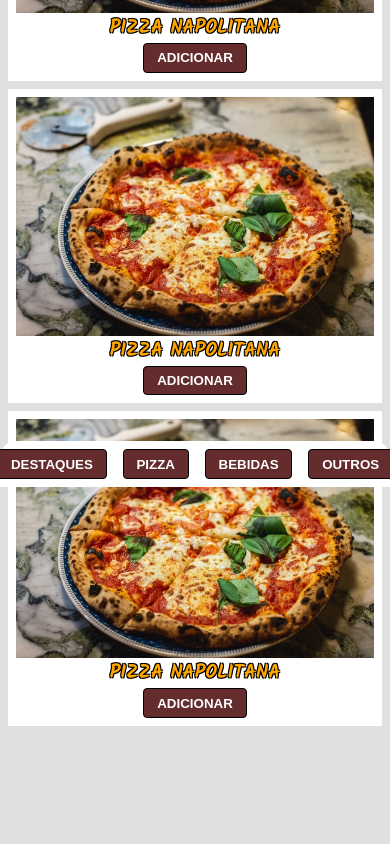
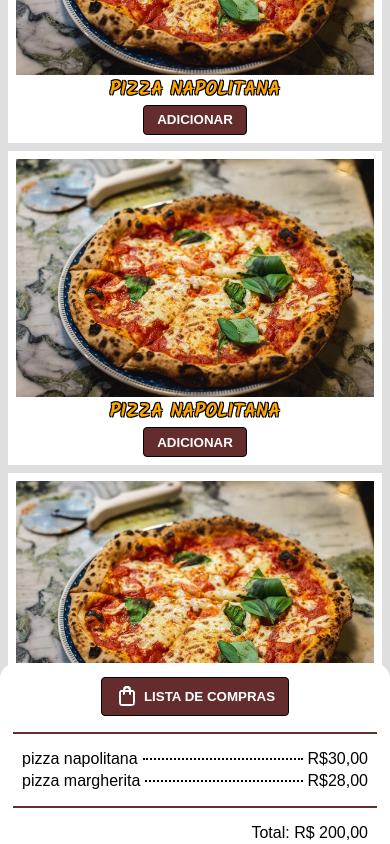
Before and after one commit to BirdMelo/menu-online, a plain HTML site: page index.html in a window 390 px wide. Shown: the part 357-1201 px from the top of the page. Before the commit the page ends 1139 px from the top, so only its background shows below. Drawn offline with Linux system fonts and the light colour scheme.

Commit message:
lista de compras adicionada, remodelagem do mobile

```diff
--- a/Style/footer.css
+++ b/Style/footer.css
@@ -1,8 +1,61 @@
 footer {
     position:fixed;
-    inset: auto auto 0 0;
+    top: 1020px;
     background-color: var(--bg-box-color);
     width: 100%;
-    padding: 0.5rem 0;
-    border-radius: 16px 16px 0 0;
+    height: 80%;
+    padding: 14px 22px;
+    border-radius: 16px;
+    transition: top 0.5s ease;
 }
+footer.expanded {
+    top: 160px;
+}
+
+#navbar_footer {
+    display: flex;
+    flex-direction: column;
+    align-items: center;
+}
+.footer_slash {
+    width: 105%;
+    border: none;
+    background-color: var(--highlight-color);
+    height: 2px;
+}
+#shopping_bag {
+    display: flex;
+    flex-direction: column;
+    width: 100%;
+    gap: 4px;
+    max-height: 650px;
+    overflow-y: auto;
+}
+#shopping_bag li{
+    display: grid;
+    grid-template-columns: auto 1fr auto;
+    align-items: center;
+    column-gap: 5px;
+}
+.item_name {
+    grid-column: 1;
+}
+.item_price {
+    grid-column: 3;
+}
+.item_dots {
+    grid-column: 2;
+    border: none;
+    border-bottom: 2px dotted var(--borders-color); /* Cria a linha de bolinhas */
+    height: 1px;
+    width: 100%;
+
+}
+
+#total_price {
+    align-self: end;
+}
+#finish_order {
+    position: absolute;
+    inset: auto auto 15px auto;
+}
--- a/Style/main.css
+++ b/Style/main.css
@@ -5,13 +5,13 @@ main {
     gap: 1rem;
 }
 #navbar_main {
-    display: none;
+    display: flex;
 }
 main h2 {
     font-family: var(--logo-font);
     text-align: center;
     font-weight: 600;
-    color: var(--bg-button-color);
+    color: var(--highlight-color);
     font-size: 2rem;
     text-shadow:
     -1px -1px 0 #000,
@@ -41,7 +41,7 @@ main ul li img {
 #dish_name {
     font-family: var(--logo-font);
     text-transform: uppercase;
-    color: var(--hightlight-text-color);
+    color: var(--highlight-text-color);
     font-weight: 700;
     font-size: 1.2rem;
     text-shadow:
--- a/Style/style.css
+++ b/Style/style.css
@@ -10,8 +10,8 @@
     --bg-body-color: #dfdfdf;
     --bg-box-color: white;
     --borders-color: black;
-    --hightlight-text-color: orange;
-    --bg-button-color: #642c2c;
+    --highlight-color: #642c2c;
+    --highlight-text-color: orange;
 }
 *{
     margin: 0;
@@ -22,7 +22,7 @@
 body {
     font-family: var(--standart-font);
     background-color: var(--bg-body-color);
-    margin: 3rem 0;
+    margin: 4rem 0 3rem 0;
 }
 button {
     padding: 0.4rem 0.8rem;
@@ -30,8 +30,11 @@ button {
     border-radius: 4px;
     font-weight: 600;
     color: var(--bg-box-color);
-    background-color: var(--bg-button-color);
+    background-color: var(--highlight-color);
     text-transform: uppercase;
+    display: flex;
+    align-items: center;
+    gap: 5px;
 }
 .nav_buttons {
     display: flex;
--- a/index.html
+++ b/index.html
@@ -6,6 +6,7 @@
     <title>Menu Online</title>
     <link rel="icon" href="./img/pizza-icon.png">
     <link rel="stylesheet" href="./Style/style.css">
+    <script src="./script/script.js" type="module" defer></script>
 </head>
 <body>
     <header>
@@ -45,10 +46,24 @@
     </aside>
     <footer>
         <nav class="nav_buttons" id="navbar_footer">
-            <button id="pizzas">destaques</button>
-            <button id="pizzas">pizza</button>
-            <button id="beverages">bebidas</button>
-            <button id="other_dishes">outros</button>
+            <button id="shopping_bag__button" ><img src="./img/shopping_bag.png" alt="lista de compra">lista de compras</button>
+            <hr class="footer_slash">
+            <ul id="shopping_bag">
+                <li>
+                    <p class="item_name">pizza napolitana</p>
+                    <hr class="item_dots">
+                    <p class="item_price">R$30,00</p>
+                </li>
+                <li>
+                    <p class="item_name">pizza margherita</p>
+                    <hr class="item_dots">
+                    <p class="item_price">R$28,00</p>
+                </li>
+            </ul>
+            <hr class="footer_slash">
+            <p id="total_price">Total: R$ 200,00</p>
+            <button id="finish_order">finalizar pedido</button>
+
         </nav>
     </footer>
 </body>
--- /dev/null
+++ b/script/script.js
@@ -0,0 +1,3 @@
+import ui from './ui.js';
+
+ui.toggleShoppingBag();
--- /dev/null
+++ b/script/ui.js
@@ -0,0 +1,9 @@
+const ui = {
+    toggleShoppingBag: function() {
+        document.querySelector('#shopping_bag__button').addEventListener('click', function() {
+            var footer = document.querySelector('footer');
+            footer.classList.toggle('expanded');
+        })
+    },
+}
+export default ui;
```
Also changed, not shown: img/black_circle.png (added), img/shopping_bag.png (added).
